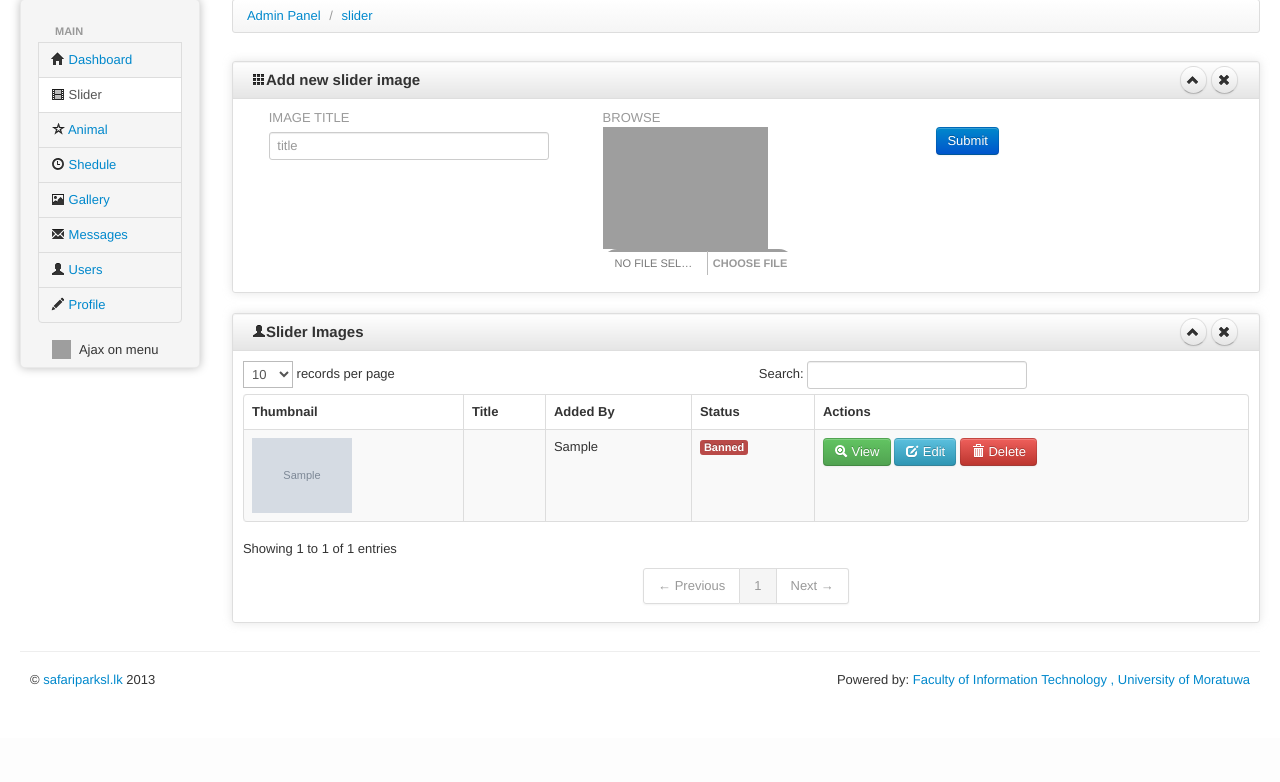
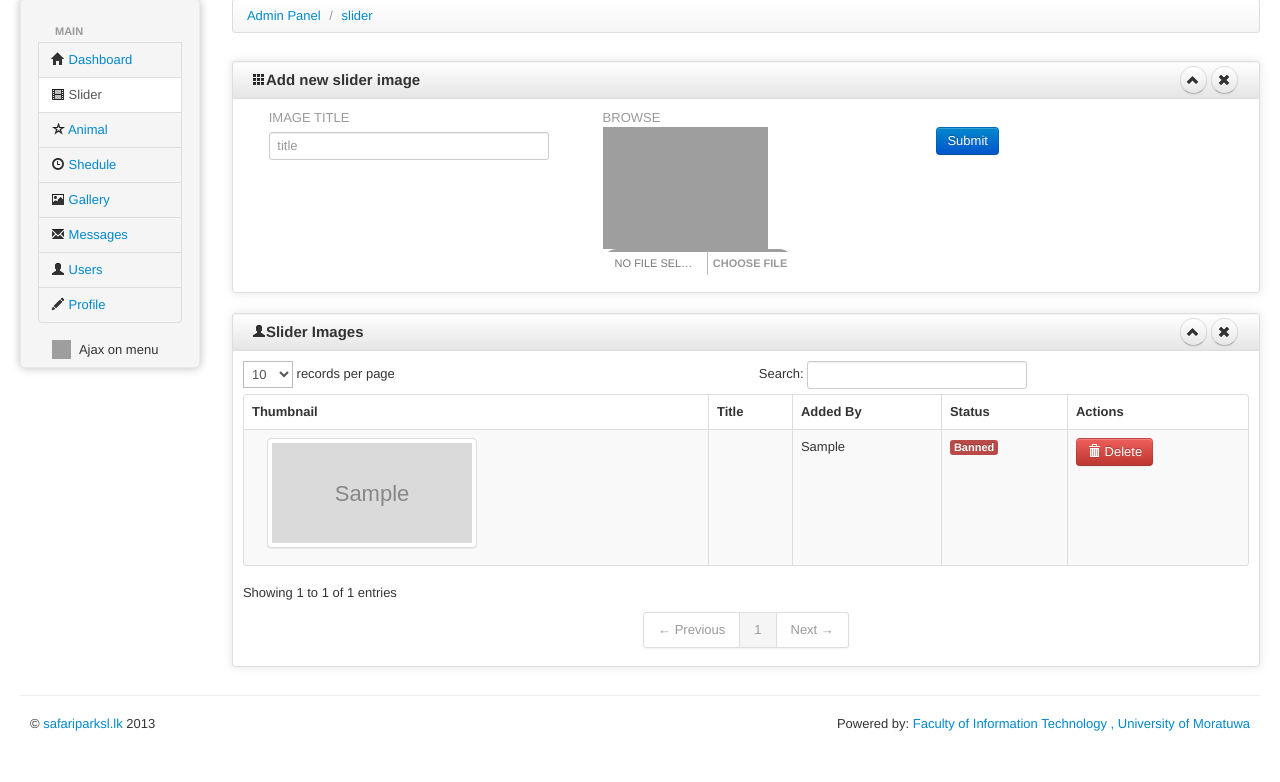
Before and after one commit to Dinidu/safari, a CodeIgniter app: page /safari/administrator/slider in a window 1280 px wide. Shown: the part 111-893 px from the top of the page. Before the commit the page ends 798 px from the top, so only its background shows below. Run offline with CodeIgniter, Linux system fonts and the light colour scheme; tables that the repository leaves empty or names only in its code hold one stand-in row (values such as "Sample post"); grey boxes marked "Sample" are stand-in pictures; data that the repository does not hold is empty; grey boxes are pictures that could not be loaded.

Commit message:
slider completed

```diff
--- a/admin_assets/css/charisma-app.css
+++ b/admin_assets/css/charisma-app.css
@@ -247,7 +247,7 @@ width:75px;
 background-color:white;
 z-index:2;
 position:relative;
-margin-bottom:40px !important;
+margin-bottom:0px !important;
 }
 .thumbnails > li{
 margin-left:15px;
@@ -255,7 +255,7 @@ margin-left:15px;
 .thumbnail img,.thumbnail > a{
 z-index:2;
 height:100px;
-width:100px;
+width:200px;
 position:relative;
 display: block;
 }
--- a/admin_assets/js/charisma.js
+++ b/admin_assets/js/charisma.js
@@ -170,19 +170,18 @@ function docReady(){
 	// });
 
 	//gallery controlls container animation
-	$('ul.gallery li').hover(function(){
-		$('img',this).fadeToggle(1000);
-		$(this).find('.gallery-controls').remove();
-		$(this).append('<div class="well gallery-controls">'+
-							'<p><a href="#" class="gallery-edit btn"><i class="icon-edit"></i></a> <a href="#" class="gallery-delete btn"><i class="icon-remove"></i></a></p>'+
-						'</div>');
-		$(this).find('.gallery-controls').stop().animate({'margin-top':'-1'},400,'easeInQuint');
-	},function(){
-		$('img',this).fadeToggle(1000);
-		$(this).find('.gallery-controls').stop().animate({'margin-top':'-30'},200,'easeInQuint',function(){
-				$(this).remove();
-		});
-	});
+	// $('ul.gallery li').hover(function(){
+		// $('img',this).fadeToggle(1000);
+		// $(this).find('.gallery-controls').remove();
+//
+		// $(this).find('.gallery-controls').stop().animate({'margin-top':'-1'},400,'easeInQuint');
+	// },
+	// function(){
+		// $('img',this).fadeToggle(1000);
+		// $(this).find('.gallery-controls').stop().animate({'margin-top':'-30'},200,'easeInQuint',function(){
+				// $(this).remove();
+		// });
+	// });
 
 
 	//gallery image controls example
--- a/application/views/admin/adminSlider.php
+++ b/application/views/admin/adminSlider.php
@@ -166,7 +166,13 @@ $title = array(
 						  	{
 						  		echo '<tr>';
 								echo '<td>';
-								echo '<img src ="'.base_url()."images/demo/slider/".$row->image_url.'" style="width:100px; height:10%;" />';
+								echo '
+									<ul class="thumbnails gallery">
+														<li id="image-1" class="thumbnail">
+								<a style="background:url("'.base_url()."images/demo/slider/".$row->image_url.'")" title="'.$row->slider_imageTitle.'" href="'.base_url()."images/demo/slider/".$row->image_url.'">
+								<img class="grayscale" src="'.base_url()."images/demo/slider/".$row->image_url.'"
+								alt="Sample Image 1"></a>
+							</li>';
 								echo'</td>';
 
 								echo '<td class="center">'; echo $row->slider_imageTitle ;echo '</td>';
@@ -176,20 +182,14 @@ $title = array(
 									else { echo '<span class="label label-important">Banned</span>'; }
 
 								echo '</td>';
+
 								echo '<td class="center">
-										<a class="btn btn-success" href="#">
-										<i class="icon-zoom-in icon-white"></i>
-										View
-										</a>
-										<a class="btn btn-info" href="#">
-										<i class="icon-edit icon-white"></i>
-										Edit
-										</a>
-										<a class="btn btn-danger" href="#">
+
+									<a class="btn btn-danger" href="#">
 										<i class="icon-trash icon-white"></i>
 										Delete
-										</a>
-										</td>
+									</a>
+								</td>
 								</tr>';
 							}
 
```
